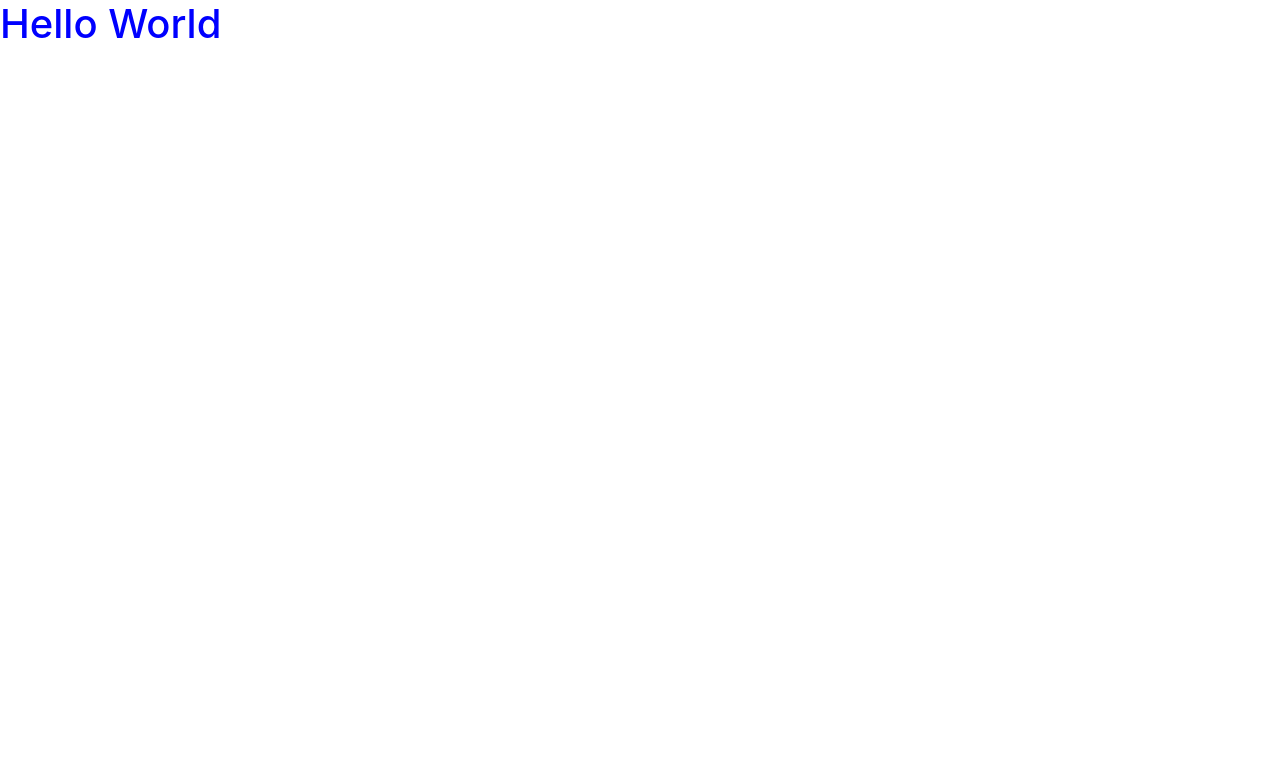
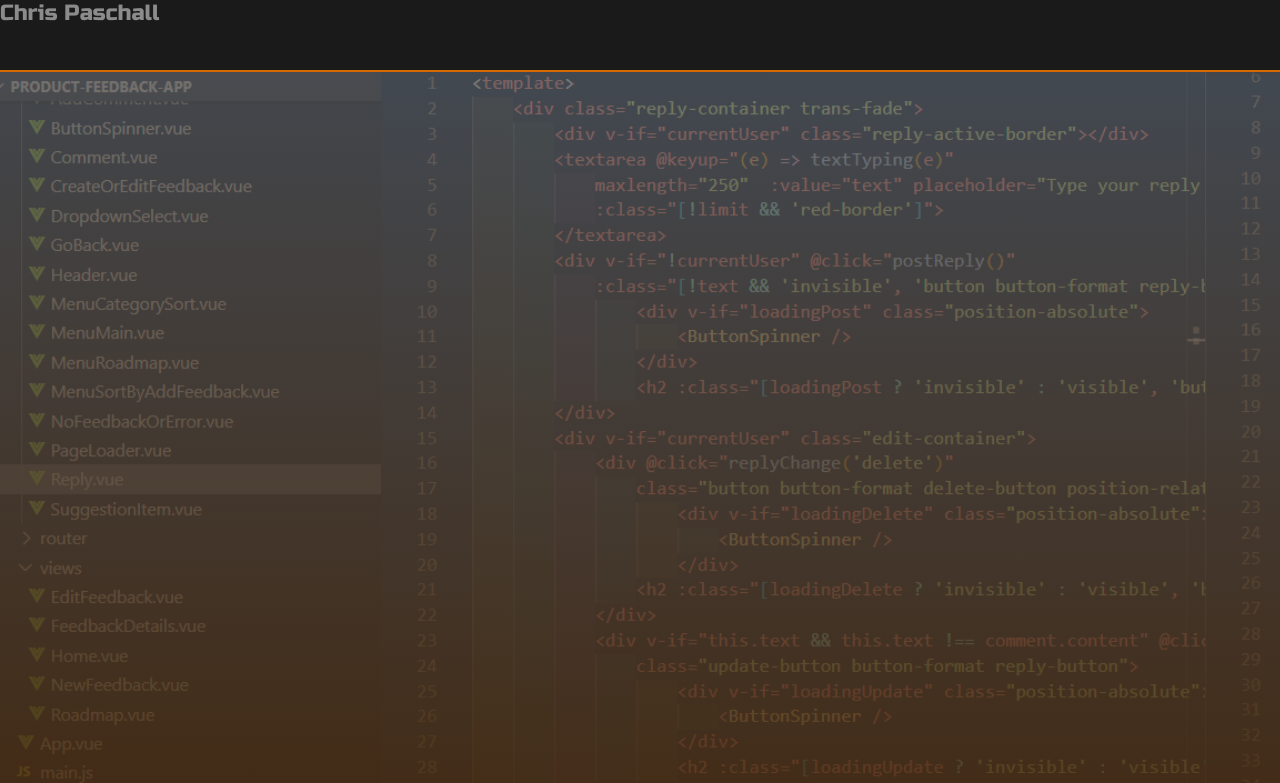
Before and after one commit to ChrisP1108/portfolio-page, a Nuxt app: page / in a window 1280 px wide. Shown: the top 783 px of the page. Built offline with nearby package versions, Linux system fonts and the light colour scheme.

Commit message:
Global Presets and Background Initial Setup

```diff
--- /dev/null
+++ b/assets/css/global.css
@@ -0,0 +1,11 @@
+@import url('https://fonts.googleapis.com/css2?family=Russo+One&display=swap');
+
+body {
+    font-family: 'Russo One', sans-serif;
+    width: 100%;
+    height: 100%;
+    overflow-x: hidden;
+    background: linear-gradient(to bottom, #595959be, #472300ef), url('../images/background.webp');
+    background-repeat: no-repeat;
+    background-size: cover;
+}
--- /dev/null
+++ b/assets/scss/global.scss
@@ -0,0 +1,30 @@
+// Colors
+
+$a: #d86800;
+$b: #1a1a1a;
+$c: #8b8b8b;
+$d: #0d0d0df7;
+$e: #383838f7;
+$f: #9e4c00;
+$g: #A0A0A0;
+$h: #000000;
+
+// Spacing
+
+$headerHeight: 4.5rem;
+
+body {
+
+    h1 {
+        color: $c;
+        font-size: 1.375rem;
+        font-weight: 500;
+    }
+
+    h2 {
+        color: $c;
+        font-size: 1.75rem;
+        font-weight: 700;
+    }
+
+}
--- a/components/Header.vue
+++ b/components/Header.vue
@@ -1,12 +1,16 @@
 <!-- Please remove this file from your project -->
 <template>
-  <h1>Hello World</h1>
+  <div class="header">
+    <h1>Chris Paschall</h1>
+  </div>
 </template>
 
 <style lang="scss">
-  body {
-    h1 {
-      color: blue;
-    }
+  .header {
+    height: $headerHeight;
+    border-bottom: 0.125rem $a solid;
+    background: $b;
+    position: fixed;
+    width: 100%;
   }
 </style>
--- a/nuxt.config.js
+++ b/nuxt.config.js
@@ -54,7 +54,7 @@ export default {
   },
 
   css: [
-    '~assets/css/main.css'
+    '~assets/css/global.css'
   ],
 
 
@@ -65,8 +65,7 @@ export default {
 
   styleResources: {
       scss: [
-        '~assets/scss/mixins.scss',
-        '~assets/scss/variables.scss'
+        '~assets/scss/global.scss'
       ]
     }
 }
--- a/pages/index.vue
+++ b/pages/index.vue
@@ -1,13 +1,28 @@
 <template>
-  <div class="main">
+  <div class="master-container">
     <Header/>
+    <div class="blur"></div>
   </div>
 </template>
 
 <script>
+import styles from '../assets/scss/global.scss'
+
 export default {}
 </script>
 
 <style lang="scss">
-
+  .master-container {
+    width: 100%;
+    height: 64rem;
+    position: relative;
+  }
+  .blur {
+    filter: blur(2px);
+    position: absolute;
+    width: 100%;
+    height: 100%!important;
+    z-index: 2;
+    top: $headerHeight;
+  }
 </style>
```
Also changed, not shown: assets/css/main.css (deleted), assets/images/background.webp (added), assets/scss/mixins.scss (deleted), assets/scss/variables.scss (deleted).
